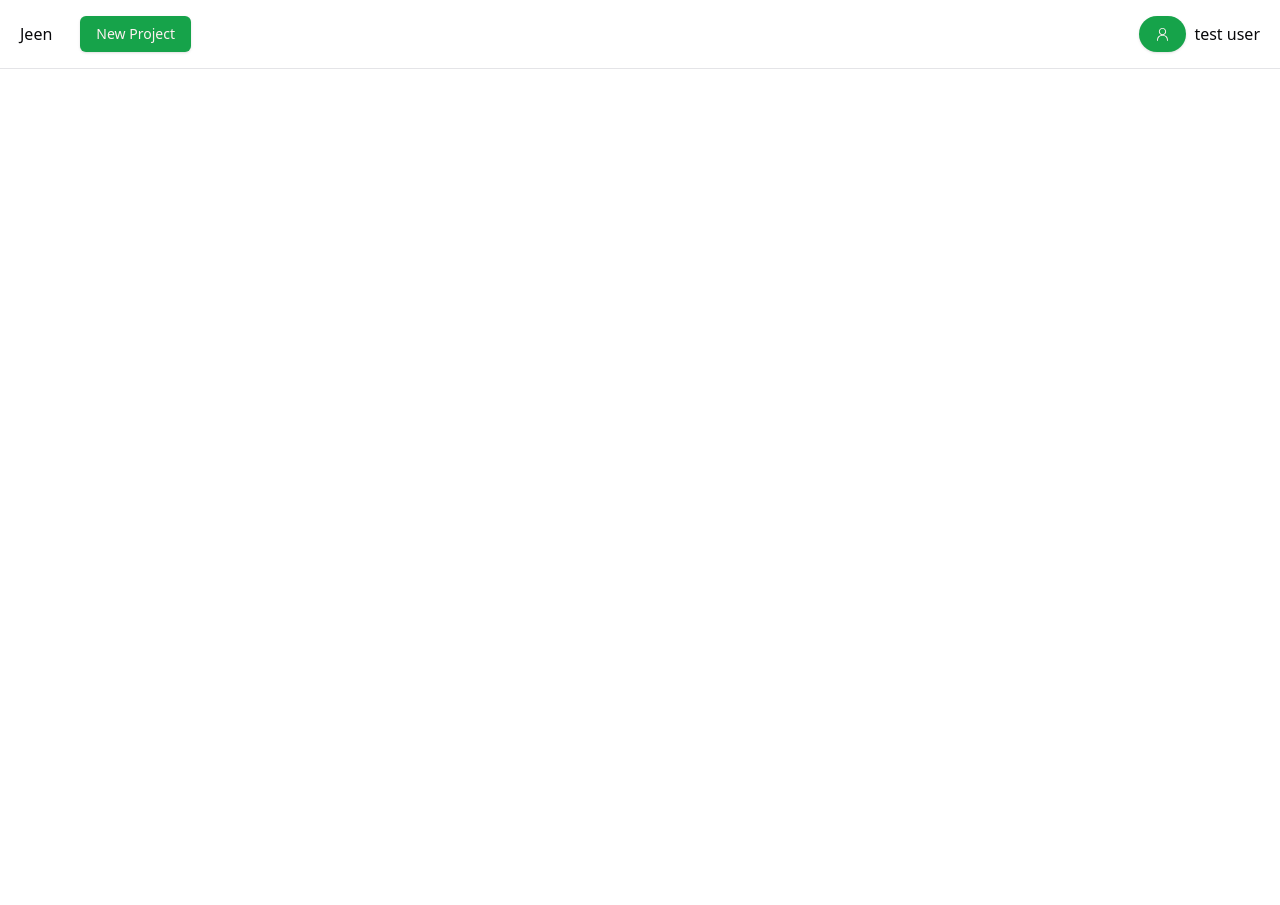
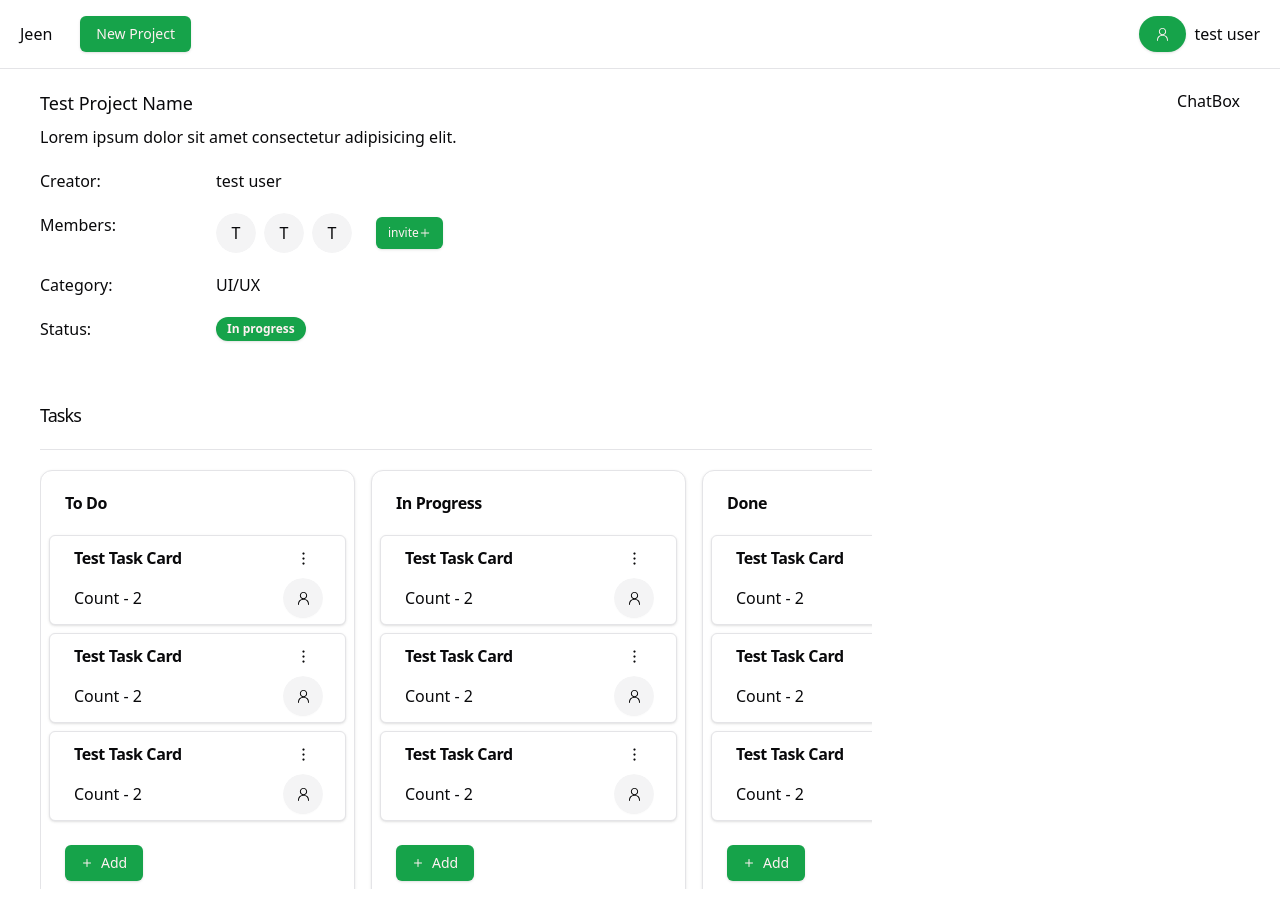
Before and after one commit to NewTea17/Project-Management-Frontend, a React app: page /projects/1 in a window 1280 px wide. Before the commit the page ends 800 px from the top, so only its background shows below. Built offline with nearby package versions, Linux system fonts and the light colour scheme; the HTML template or start-up script is replaced by a standard one.

Commit message:
Create basic project details structure and task list

```diff
--- a/package.json
+++ b/package.json
@@ -11,6 +11,7 @@
   },
   "dependencies": {
     "@hookform/resolvers": "^3.9.0",
+    "@radix-ui/react-avatar": "^1.1.1",
     "@radix-ui/react-dialog": "^1.1.2",
     "@radix-ui/react-dropdown-menu": "^2.1.2",
     "@radix-ui/react-icons": "^1.3.0",
--- /dev/null
+++ b/src/components/Chat/ChatBox.jsx
@@ -0,0 +1,9 @@
+import React from 'react'
+
+const ChatBox = () => {
+  return (
+    <div>ChatBox</div>
+  )
+}
+
+export default ChatBox
--- /dev/null
+++ b/src/components/Task/AddTaskCard.jsx
@@ -0,0 +1,9 @@
+import React from 'react'
+
+const AddTaskCard = () => {
+  return (
+    <div>AddTaskCard</div>
+  )
+}
+
+export default AddTaskCard
--- /dev/null
+++ b/src/components/Task/TaskCard.jsx
@@ -0,0 +1,53 @@
+import React from 'react'
+import { Card, CardContent, CardHeader, CardTitle } from '../ui/card'
+import { DropdownMenu, DropdownMenuContent, DropdownMenuItem, DropdownMenuTrigger } from '../ui/dropdown-menu'
+import { Button } from '../ui/button'
+import { DotsVerticalIcon, PersonIcon } from '@radix-ui/react-icons'
+import { Avatar, AvatarFallback } from '../ui/avatar'
+import UserList from '../User/UserList'
+
+const TaskCard = () => {
+    return (
+        <Card className="rounded-md py-1 pb-2">
+            <CardHeader className="py-0 pb-1">
+                <div className='flex items-center justify-between'>
+                    <CardTitle>Test Task Card</CardTitle>
+                    <DropdownMenu>
+                        <DropdownMenuTrigger>
+                            <Button className="rounded-full" size="icon" variant="ghost">
+                                <DotsVerticalIcon />
+                            </Button>
+                        </DropdownMenuTrigger>
+                        <DropdownMenuContent>
+                            <DropdownMenuItem>In Progress</DropdownMenuItem>
+                            <DropdownMenuItem>Done</DropdownMenuItem>
+                            <DropdownMenuItem>Edit</DropdownMenuItem>
+                            <DropdownMenuItem>Delete</DropdownMenuItem>
+                        </DropdownMenuContent>
+                    </DropdownMenu>
+                </div>
+            </CardHeader>
+            <CardContent className="py-0">
+                <div className='flex items-center justify-between'>
+                    <p>Count - {2}</p>
+                    <DropdownMenu className="w-[30rem]">
+                        <DropdownMenuTrigger>
+                            <Button size="icon" className="rounded-full text-black hover:text-gray-400">
+                                <Avatar>
+                                    <AvatarFallback>
+                                        <PersonIcon />
+                                    </AvatarFallback>
+                                </Avatar>
+                            </Button>
+                        </DropdownMenuTrigger>
+                        <DropdownMenuContent>
+                            <UserList />
+                        </DropdownMenuContent>
+                    </DropdownMenu>
+                </div>
+            </CardContent>
+        </Card>
+    )
+}
+
+export default TaskCard
--- /dev/null
+++ b/src/components/Task/TaskList.jsx
@@ -0,0 +1,45 @@
+import React from 'react'
+import { Dialog, DialogContent, DialogHeader, DialogTrigger } from '../ui/dialog'
+import { Card, CardContent, CardFooter, CardHeader, CardTitle } from '../ui/card'
+import TaskCard from './TaskCard'
+import { Button } from '../ui/button'
+import { PlusIcon } from 'lucide-react'
+import { DialogTitle } from '@radix-ui/react-dialog'
+import AddTaskCard from './AddTaskCard'
+
+const TaskList = ({ status, title }) => {
+    return (
+        <div>
+            <Dialog>
+                <Card className="w-full md:w-[300px] lg:w-[315px]">
+                    <CardHeader>
+                        <CardTitle>{title}</CardTitle>
+                    </CardHeader>
+                    <CardContent className="px-2">
+                        <div className='space-y-2'>
+                            <TaskCard />
+                            <TaskCard />
+                            <TaskCard />
+                        </div>
+                    </CardContent>
+                    <CardFooter>
+                        <DialogTrigger>
+                            <Button className="w-full flex items-center gap-2">
+                                <PlusIcon className="w-3 h-3" />
+                                <span>Add</span>
+                            </Button>
+                        </DialogTrigger>
+                    </CardFooter>
+                </Card>
+                <DialogContent>
+                    <DialogHeader>
+                        <DialogTitle>Add New Task</DialogTitle>
+                    </DialogHeader>
+                    <AddTaskCard />
+                </DialogContent>
+            </Dialog>
+        </div>
+    )
+}
+
+export default TaskList
--- /dev/null
+++ b/src/components/User/InviteUserCard.jsx
@@ -0,0 +1,42 @@
+import React from 'react'
+import { useForm } from 'react-hook-form';
+import { Form, FormControl, FormField, FormItem, FormMessage } from '../ui/form'
+import { Button } from '../ui/button';
+import { Input } from '../ui/input';
+
+const InviteUserCard = () => {
+    const form = useForm({
+        defaultValues: {
+            email: "",
+        }
+    });
+
+    const onSubmit = (data) => {
+        console.log("Createing project...", data);
+    }
+
+    return (
+        <div>
+            <Form {...form}>
+                <form className='space-y-5' onSubmit={form.handleSubmit(onSubmit)}>
+                    <FormField
+                        name="email"
+                        control={form.control}
+                        render={({ field }) => (
+                            <FormItem>
+                                <FormControl>
+                                    <Input {...field} type="text" className="w-full py-5 px-5" placeholder="Enter user email ..." />
+                                </FormControl>
+                                <FormMessage />
+                            </FormItem>
+                        )}
+                    />
+
+                    <Button type="submit" className="w-full px-10 my-5">Invite</Button>
+                </form>
+            </Form>
+        </div>
+    )
+}
+
+export default InviteUserCard
--- /dev/null
+++ b/src/components/User/UserList.jsx
@@ -0,0 +1,9 @@
+import React from 'react'
+
+const UserList = () => {
+  return (
+    <div>UserList</div>
+  )
+}
+
+export default UserList
--- /dev/null
+++ b/src/components/ui/avatar.jsx
@@ -0,0 +1,33 @@
+import * as React from "react"
+import * as AvatarPrimitive from "@radix-ui/react-avatar"
+
+import { cn } from "@/lib/utils"
+
+const Avatar = React.forwardRef(({ className, ...props }, ref) => (
+  <AvatarPrimitive.Root
+    ref={ref}
+    className={cn("relative flex h-10 w-10 shrink-0 overflow-hidden rounded-full", className)}
+    {...props} />
+))
+Avatar.displayName = AvatarPrimitive.Root.displayName
+
+const AvatarImage = React.forwardRef(({ className, ...props }, ref) => (
+  <AvatarPrimitive.Image
+    ref={ref}
+    className={cn("aspect-square h-full w-full", className)}
+    {...props} />
+))
+AvatarImage.displayName = AvatarPrimitive.Image.displayName
+
+const AvatarFallback = React.forwardRef(({ className, ...props }, ref) => (
+  <AvatarPrimitive.Fallback
+    ref={ref}
+    className={cn(
+      "flex h-full w-full items-center justify-center rounded-full bg-muted",
+      className
+    )}
+    {...props} />
+))
+AvatarFallback.displayName = AvatarPrimitive.Fallback.displayName
+
+export { Avatar, AvatarImage, AvatarFallback }
--- a/src/components/ui/badge.jsx
+++ b/src/components/ui/badge.jsx
@@ -4,7 +4,7 @@ import { cva } from "class-variance-authority";
 import { cn } from "@/lib/utils"
 
 const badgeVariants = cva(
-  "inline-flex items-center rounded-md border px-2.5 py-0.5 text-xs font-semibold transition-colors focus:outline-none focus:ring-2 focus:ring-ring focus:ring-offset-2",
+  "inline-flex items-center rounded-full border px-2.5 py-0.5 text-xs font-semibold transition-colors focus:outline-none focus:ring-2 focus:ring-ring focus:ring-offset-2",
   {
     variants: {
       variant: {
--- a/src/pages/ProjectDetails/ProjectDetails.jsx
+++ b/src/pages/ProjectDetails/ProjectDetails.jsx
@@ -1,10 +1,83 @@
+import ChatBox from '@/components/Chat/ChatBox'
+import TaskList from '@/components/Task/TaskList'
+import { Avatar, AvatarFallback } from '@/components/ui/avatar'
+import { Badge } from '@/components/ui/badge'
+import { Button } from '@/components/ui/button'
+import { Dialog, DialogClose, DialogContent, DialogHeader, DialogTrigger } from '@/components/ui/dialog'
+import { ScrollArea } from '@/components/ui/scroll-area'
+import InviteUserCard from '@/components/User/InviteUserCard'
+import { PlusIcon } from '@radix-ui/react-icons'
 import React from 'react'
 
 const ProjectDetail = () => {
+  const handleProjectInvitation = (e) => {
+
+  }
+
   return (
     <div>
-      <div className=''>
-
+      <div className='mt-5 lg:px-10'>
+        <div className='lg:flex gap-5 justify-between pb-4'>
+          <ScrollArea className="h-screen lg:w-[70%] pr-2">
+            <div className='pb-5 w-full'>
+              <h1 className='text-lg pb-2'>Test Project Name</h1>
+              <div className='space-y-5 pb-10'>
+                <p className='w-full md:max-w-lg lg:max-w-xl'>
+                  Lorem ipsum dolor sit amet consectetur adipisicing elit.
+                </p>
+                <div className='flex'>
+                  <p className='w-44'>Creator: </p>
+                  <p>test user</p>
+                </div>
+                <div className='flex'>
+                  <p className='w-44'>Members: </p>
+                  <div className='flex items-center gap-2'>
+                    {
+                      [1, 2, 3].map(item => (
+                        <Avatar className="cursor-pointer" key={item}>
+                          <AvatarFallback>T</AvatarFallback>
+                        </Avatar>
+                      ))
+                    }
+                  </div>
+                  <Dialog>
+                    <DialogTrigger>
+                      <DialogClose>
+                        <Button size="sm" className="ml-6" onClick={handleProjectInvitation}>
+                          <span>invite</span>
+                          <PlusIcon className='w-3 h-3' />
+                        </Button>
+                      </DialogClose>
+                    </DialogTrigger>
+                    <DialogContent>
+                      <DialogHeader>
+                        Invite User
+                        <InviteUserCard />
+                      </DialogHeader>
+                    </DialogContent>
+                  </Dialog>
+                </div>
+                <div className='flex'>
+                  <p className='w-44'>Category: </p>
+                  <p>UI/UX</p>
+                </div>
+                <div className='flex'>
+                  <p className='w-44'>Status: </p>
+                  <Badge>In progress</Badge>
+                </div>
+              </div>
+              <section>
+                <p className='py-5 border-b text-lg -tracking-wider'>Tasks</p>
+                <div className="lg:flex md: flex gap-4 justify-between py-5">
+                  <TaskList status="to_do" title="To Do" />
+                  <TaskList status="in_progress" title="In Progress" />
+                  <TaskList status="done" title="Done" />
+                </div>
+              </section>
+            </div>
+          </ScrollArea>
+          <ChatBox />
+        </div>
       </div>
     </div>
   )
```
Also changed, not shown: 1 other file (tests, documents, lock files or other folders).
